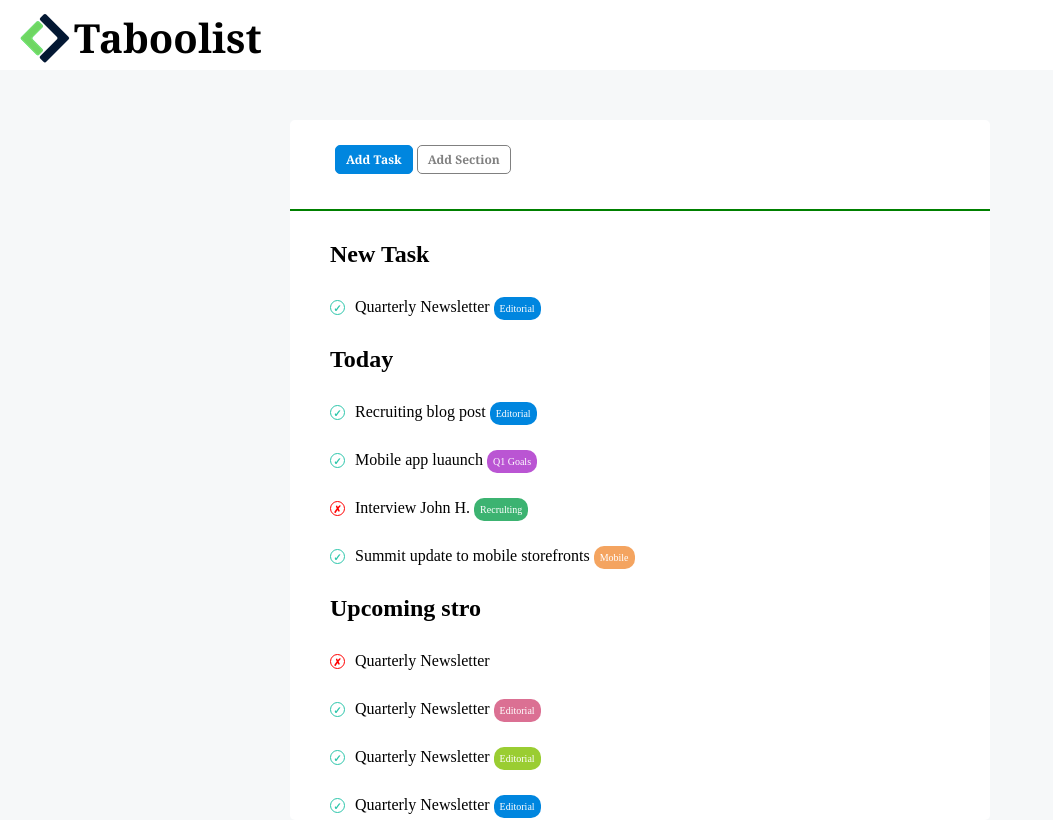
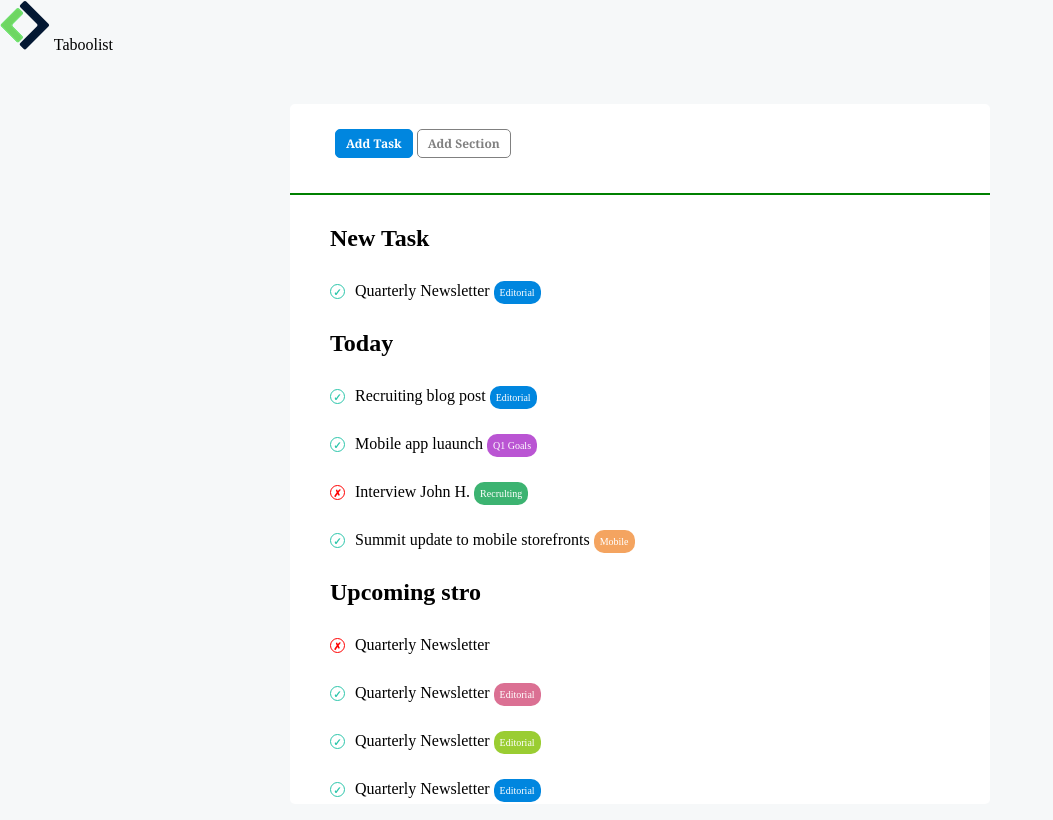
Before and after one commit to GianniMarkQuagliani/html-css-toboolist, a plain HTML site: page index.html in a window 1280 px wide. Shown: the whole page, without its empty margins (0-1053 px from the left). Drawn offline with Linux system fonts and the light colour scheme.

Commit message:
update 0.4

```diff
--- a/index.html
+++ b/index.html
@@ -9,12 +9,13 @@
 
   <title>Toboolist</title>
 </head>
+
 <body>
 
   <header> <!-- logo -->
-    <div class="div-header">
-      <img src="assets/img/Logo.png" id="logo" alt="Logo">
-      <h1 id="logo-txt">Taboolist</h1>
+    <div>
+      <img class="logo" src="assets/img/Logo.png" alt="Logo">
+      <span class="logo">Taboolist</span>
     </div>
   </header>
 
```
